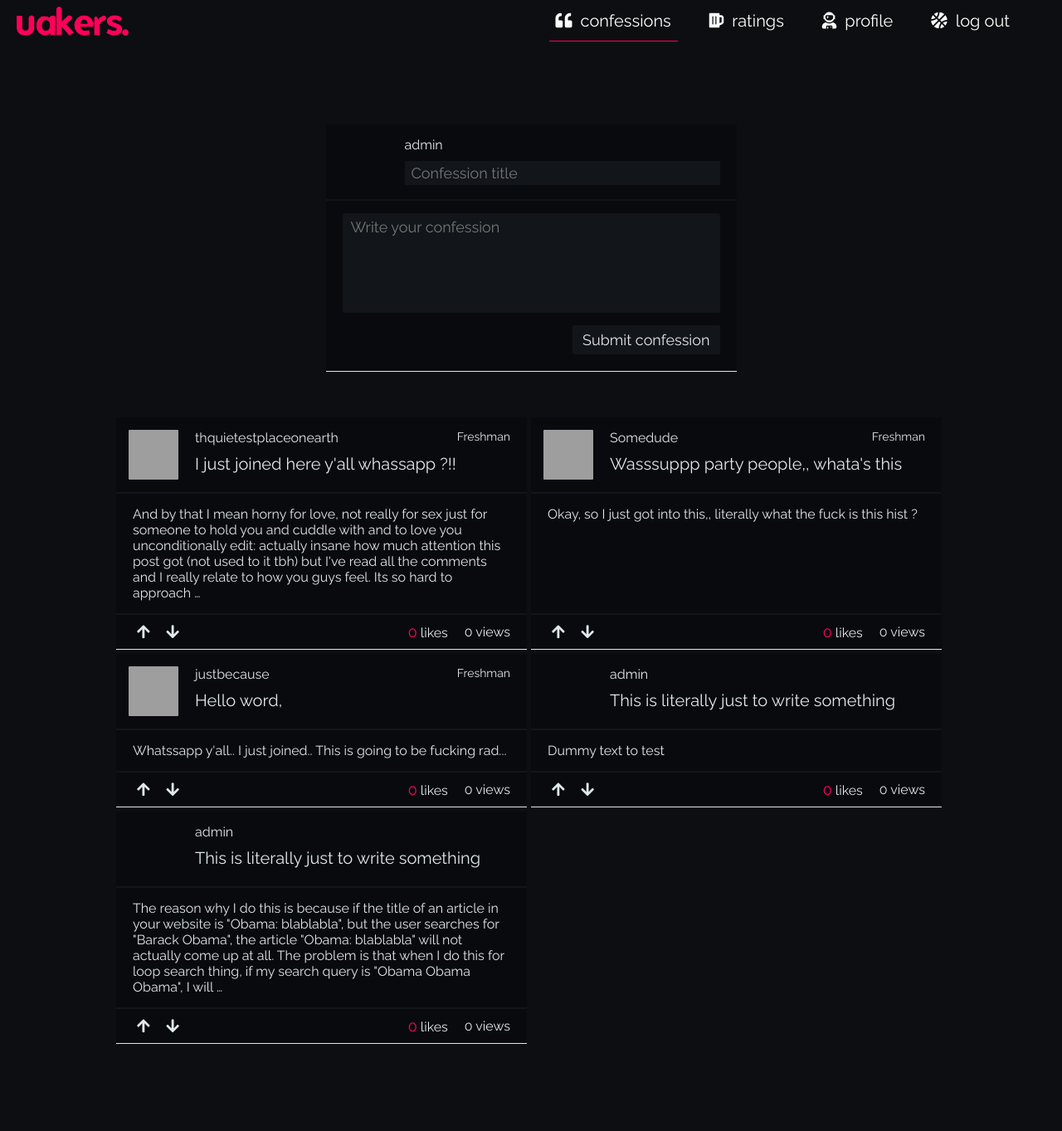
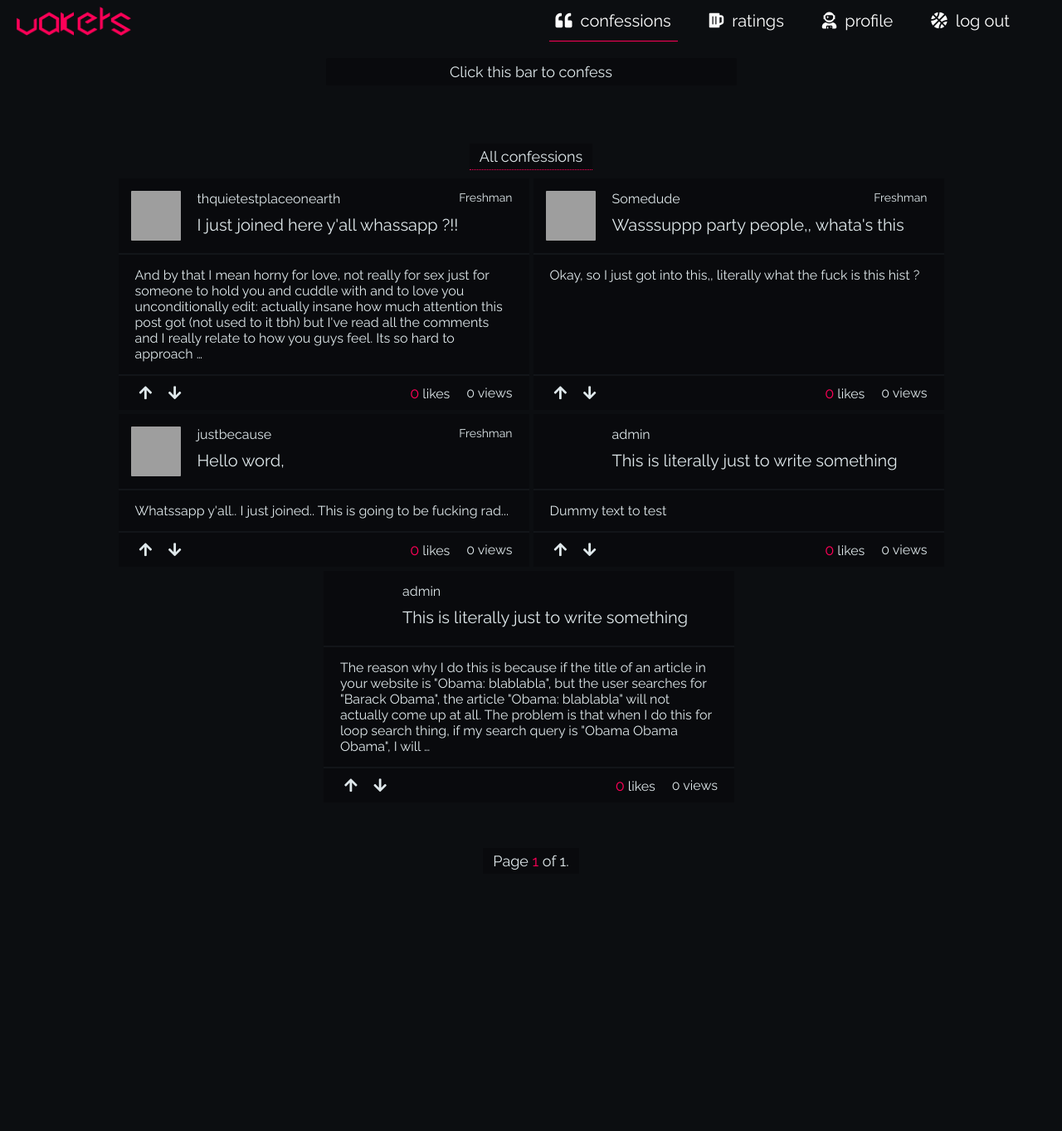
Before and after one commit to drunkkiwi/uproject, a Django app: page / in a window 1280 px wide. Shown: the whole page at 83% size. After the commit the page ends 1048 px from the top, so only its background shows below. Run offline with Django 3.2, Linux system fonts and the light colour scheme; a user stored in the database is signed in; data comes from the database, SQL or seed files in the repository; both versions use the stored data as it was after the commit; parts of the project's set-up code (start-up, migrations or seed data) failed here and were passed over; some libraries are stand-ins or nearby versions; grey boxes are pictures that could not be loaded.

Commit message:
Coding til now

```diff
--- a/uakers/home/static/home/css/auth_views.css
+++ b/uakers/home/static/home/css/auth_views.css
@@ -60,11 +60,11 @@ body {
 }
 
 input, select {
-  background-color: var(--darker-background-color);
+  background-color: var(--opaque-background-color);
   color: var(--soothed-text-color);
   padding: 3px 12px 3px 8px;
-  border: 1px solid var(--darker-background-color);
-  border-radius: 2px;
+  border: 1px solid var(--opaque-background-color);
+  border-radius: 4px;
 }
 
 input:focus, select:focus {
--- a/uakers/home/static/home/css/home.css
+++ b/uakers/home/static/home/css/home.css
@@ -1,6 +1,5 @@
 .full-underlier {
   box-sizing: border-box;
-  padding: 100px;
   display: flex;
   flex-direction: column;
   justify-content: center;
@@ -8,21 +7,41 @@
   overflow: hidden;
 }
 
-.full-grid {
+
+.full-grid-l {
   box-sizing: border-box;
   display: flex;
-  width: 1000px;
-  min-width: 1000px;
-  max-width: 1000px;
   flex-direction: row;
   flex-wrap: wrap;
+  justify-content: center;
+  padding-bottom: 50px;
+}
+
+.area-announcer-wrapper {
+  display: flex;
+  justify-content: center;
+  align-items: center;
+}
+
+.area-announcer {
+  box-sizing: border-box;
+  padding: 5px 12px;
+  margin: 10px 0;
+  display: flex;
+  justify-content: center;
+  align-items: center;
+  background-color: var(--darker-background-color);
+  border-bottom: 1px dotted var(--main-highlight-color);
+}
+
+.area-an-text {
+  color: var(--soothed-text-color);
 }
 
 .confession_box {
   width: 495px;
   box-sizing: border-box;
   background-color: var(--darker-background-color);
-  border-bottom: 1px solid var(--soothed-text-color);
   margin-bottom: 5px;
   display: flex;
   flex-direction: column;
@@ -31,10 +50,6 @@
 
 .confession_box:nth-child(odd) {
   margin-right: 5px;
-}
-
-.confession_box:hover {
-  border-bottom-color: var(--main-highlight-color);
 }
 
 .co-up {
@@ -131,6 +146,35 @@
   color: var(--main-highlight-color);
 }
 
+.non-show-container {
+  display: flex;
+  justify-content: center;
+  align-items: center;
+}
+
+.non-show-post-wrapper {
+  width: auto;
+  display: flex;
+  justify-content: center;
+  align-items: center;
+  flex-direction: column;
+  margin: 20px 0 50px 0;
+  cursor: pointer;
+}
+
+.ns-text {
+  box-sizing: border-box;
+  padding: 6px 12px;
+  display: flex;
+  justify-content: center;
+  align-items: center;
+  color: var(--soothed-text-color);
+  background-color: var(--darker-background-color);
+  width: 100%;
+  margin-bottom: 10px;
+  border-radius: 2px;
+}
+
 .post-conf {
   min-width: 100%;
   width: 100%;
@@ -138,15 +182,21 @@
   display: flex;
   justify-content: center;
   align-items: center;
-  padding-bottom: 50px;
+  overflow: hidden;
+}
+
+.post-conf-zero {
+  height: 0px;
+  min-width: 0%;
+  max-width: 0%;
+  width: 0%;
 }
 
 .confession_box_post {
   width: 495px;
   box-sizing: border-box;
   background-color: var(--darker-background-color);
-  border-bottom: 1px solid var(--soothed-text-color);
-  margin-bottom: 5px;
+  margin-bottom: 15px;
   display: flex;
   flex-direction: column;
   justify-content: space-between;
@@ -184,7 +234,7 @@
   box-sizing: border-box;
   padding: 6px 16px 16px 10px;
   border: 1px solid var(--lighter-highlight-color);
-  border-radius: 3px;
+  border-radius: 2px;
 }
 
 #id_confession_body:focus {
@@ -208,7 +258,7 @@
 
 .co-post {
   display: flex;
-  justify-content: flex-end;
+  justify-content: center;
   align-items: center;
   padding: 0 20px 20px 20px;
   cursor: pointer;
@@ -223,3 +273,26 @@
   justify-content: flex-end;
   align-items: center;
 }
+
+
+
+/* -------------------- Paginator ---------------------- */
+
+.pag-reference-div {
+  display: flex;
+  justify-content: center;
+  align-items: center;
+}
+
+.pag-reference {
+  padding: 5px 12px;
+  background-color: var(--darker-background-color);
+  display: flex;
+  justify-content: center;
+  align-items: center;
+  color: var(--soothed-text-color);
+}
+
+.act-pg {
+  color: var(--main-highlight-color);
+}
--- /dev/null
+++ b/uakers/home/static/home/js/home.js
@@ -0,0 +1,18 @@
+document.addEventListener('DOMContentLoaded', function(){
+
+  let ns_text = document.getElementsByClassName('ns-text')[0];
+
+  if (ns_text){
+    ns_text.addEventListener('click', function(){
+      let post_conf = document.getElementsByClassName('post-conf')[0];
+      if (post_conf.classList.contains('post-conf-zero')){
+        post_conf.classList.remove('post-conf-zero');
+        ns_text.innerHTML = 'Click this bar to remove confession box';
+      } else {
+        post_conf.classList.add('post-conf-zero');
+        ns_text.innerHTML = 'Click this bar to confess';
+      }
+    });
+  }
+
+});
--- a/uakers/home/templates/base.html
+++ b/uakers/home/templates/base.html
@@ -28,9 +28,9 @@
 
     <div class="full-nav">
 
-      <div class="nav-logo-div">
+      <a href="{% url 'home:home_view' %}" class="nav-logo-div">
         <img class="nav-logo" src="{% static 'assets/uakers-logo.png' %}">
-      </div>
+      </a>
 
       <div class="nav-menu">
 
@@ -71,7 +71,7 @@
 
           <i class="fas fa-mug-hot mn-i"></i>
           <span class="mn-tx">sign up / login</span>
-          <div class="mn-undbar"></div>
+          <div class="mn-undbar {% block liv_su_underbar %}{% endblock %}"></div>
 
         </a>
 
--- a/uakers/home/templates/home/home.html
+++ b/uakers/home/templates/home/home.html
@@ -11,23 +11,43 @@
 
 {% block body %}
 
-  <!-- -------------- The div that wraps the rest of the page ------------------- !-->
+  <!-- ---------------- if there is a user, serve the confession forms ------ -->
+  {% if request.user.is_authenticated %}
+  <div class="non-show-container">
+    <div class="non-show-post-wrapper">
+      <span class="ns-text">Click this bar to confess</span>
+      <div class="post-conf post-conf-zero">
+        {% include 'home/post_confession.html' %}
+      </div>
+    </div>
+  </div>
+  {% endif %}
+
+  <!-- -------------- The div that wraps the rest of the page ------------------- -->
   <div class="full-underlier">
 
-    <!-- ---------------- if there is a user, serve the confession forms ------ !-->
-    {% if request.user.is_authenticated %}
-    <div class="post-conf">
-      {% include 'home/post_confession.html' %}
+    <!-- --------------------- Area announcment----------------------------- -->
+    <div class="area-announcer-wrapper">
+      <div class="area-announcer">
+        <span class="area-an-text">All confessions</span>
+      </div>
     </div>
-    {% endif %}
+    <!-- ---------------- The full grid of all the confessions -------------- -->
+    <div class="full-grid-l">
 
-    <!-- ---------------- The full grid of all the confessions -------------- !-->
-    <div class="full-grid">
       {% for cons in all_conf %}
       {% include 'home/confession_box.html' %}
       {% endfor %}
+
     </div>
+
+    <!-- ------------------------- Paginator -------------------------- -->
+    {% include 'home/paginator_view.html' %}
 
   </div>
 
 {% endblock %}
+
+{% block js %}
+<script type="text/javascript" src="{% static 'home/js/home.js'%}"></script>
+{% endblock %}
--- a/uakers/home/templates/home/log_in.html
+++ b/uakers/home/templates/home/log_in.html
@@ -1,6 +1,7 @@
 {% extends 'base.html' %}
 {% load static %}
 {% block title %} Uakers login {% endblock %}
+{% block liv_su_underbar %}mn-underbar-up{% endblock %}
 
 {% block css %}
   <link rel="stylesheet" href="{% static 'home/css/auth_views.css' %}">
--- /dev/null
+++ b/uakers/home/templates/home/paginator_view.html
@@ -0,0 +1,29 @@
+{% if Articles.next_page_number is not 1 %}
+<div class="pag-reference-div">
+  <div class="pag-reference">
+    {% if all_conf.has_previous %}
+    <div class="pag-previous">
+      <a href="?page=1">
+        <i class="fas fa-angle-double-left pag-icon"></i>
+      </a>
+      <a href="?page={{ all_conf.previous_page_number }}">
+        <i class="fas fa-angle-left pag-icon"></i>
+      </a>
+    </div>
+    {% endif %}
+
+    <p class="pag-current">
+      Page <span class="act-pg">{{ all_conf.number }}</span> of {{ all_conf.paginator.num_pages }}.
+    </p>
+
+    {% if Articles.has_next %}
+    <a href="?page={{ all_conf.next_page_number }}">
+      <i class="fas fa-angle-right pag-icon pir"></i>
+    </a>
+    <a href="?page={{ all_conf.paginator.num_pages }}">
+      <i class="fas fa-angle-double-right pag-icon pir"></i>
+    </a>
+    {% endif %}
+  </div>
+</div>
+{% endif %}
--- a/uakers/home/templates/home/sign_up.html
+++ b/uakers/home/templates/home/sign_up.html
@@ -1,6 +1,7 @@
 {% extends 'base.html' %}
 {% load static %}
 {% block title %}Uakers signup{% endblock %}
+{% block liv_su_underbar %}mn-underbar-up{% endblock %}
 
 {% block css %}
   <link rel="stylesheet" href="{% static 'home/css/auth_views.css' %}">
--- a/uakers/home/views.py
+++ b/uakers/home/views.py
@@ -2,16 +2,22 @@ from django.shortcuts       import render, redirect
 from .models                import Confessions
 from .forms                 import SignUpForm, ConfessionsForm
 from django.contrib.auth    import login, authenticate, logout
+from django.core.paginator  import EmptyPage, PageNotAnInteger, Paginator
 
 
-# -------------- HOME VIEW ----------------------------
+# -------------- HOME VIEW / CONFESSION VIEW ----------------------------
 def home_view(request):
     all_conf = Confessions.objects.all().order_by('-id')
 
     co_form = ConfessionsForm()
 
+    paginator = Paginator(all_conf, 20)
+
+    page = request.GET.get('page')
+    paginated = paginator.get_page(page)
+
     context = {
-        'all_conf': all_conf,
+        'all_conf': paginated,
         'co_form': co_form,
     }
     return render(request, 'home/home.html', context)
```
Also changed, not shown: uakers/db.sqlite3, uakers/home/static/assets/uakers-logo-2.png (added), uakers/home/static/assets/uakers-logo.png.
